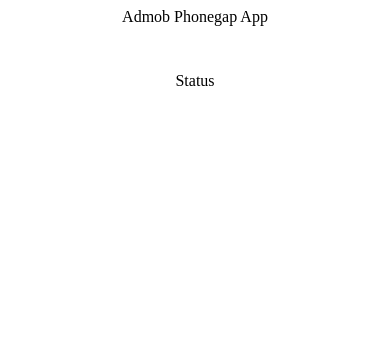
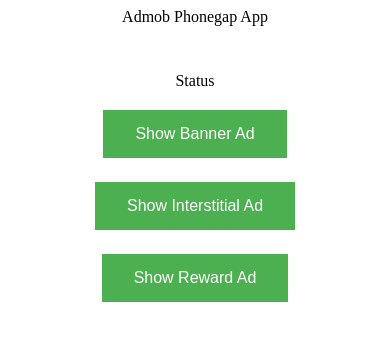
Before and after one commit to sharath-66/Self-Admob, a plain HTML site: page www/index.html in a window 390 px wide. Drawn offline with Linux system fonts and the light colour scheme; files whose address does not match are found by name.

Commit message:
Update index.html

```diff
--- a/www/index.html
+++ b/www/index.html
@@ -14,11 +14,11 @@
         <div class="center" style="text-align: center">Admob Phonegap App</div>
       <div style="text-align: center; padding-top: 30px">
         <p id="status">Status</p>
-        <!--<p><button class="button" onclick="showBannerAd()">Show Banner Ad</button></p>
+        <p><button class="button" onclick="showBannerAd()">Show Banner Ad</button></p>
 
         <p><button class="button" onclick="showInterstitialAd()">Show Interstitial Ad</button></p>
 
-        <button class="button" onclick="showRewardedVideoAd()">Show Reward Ad</button><br>-->
+        <button class="button" onclick="showRewardedVideoAd()">Show Reward Ad</button><br>
       </div>
     </div>
 
```
